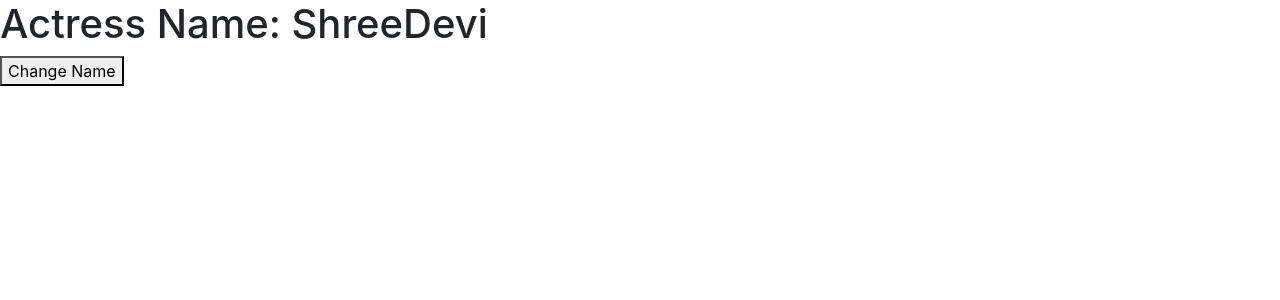
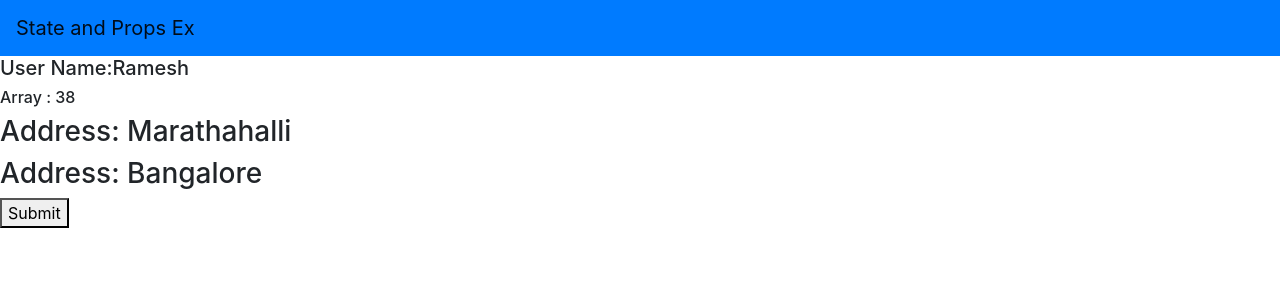
Before and after one commit to narasimhareddyprostack/Fullstack-sept10, a React (Create React App) app in the folder mcart/: page / in a window 1280 px wide. Shown: the top 300 px of the page. Built offline with nearby package versions, Linux system fonts and the light colour scheme.

Commit message:
prospandstate

```diff
--- a/mcart/src/App.js
+++ b/mcart/src/App.js
@@ -1,10 +1,11 @@
 import React from "react";
-import ChangeName from "./UserLogin/ChangeName";
-
+import Login from "./PSEx/Login";
+import NavBar from "./NavBar";
 function App() {
   return (
     <div>
-      <ChangeName />
+      <NavBar />
+      <Login />
     </div>
   );
 }
--- /dev/null
+++ b/mcart/src/NavBar.jsx
@@ -0,0 +1,15 @@
+import React from "react";
+
+function NavBar() {
+  return (
+    <div>
+      <nav class="navbar navbar-light bg-primary">
+        <a class="navbar-brand" href="#">
+          State and Props Ex
+        </a>
+      </nav>
+    </div>
+  );
+}
+
+export default NavBar;
--- /dev/null
+++ b/mcart/src/PSEx/Login.jsx
@@ -0,0 +1,31 @@
+import React from "react";
+import UserCart from "./UserCart";
+class Login extends React.Component {
+  state = {
+    name: "Ramesh",
+    size: [38, 40, 42],
+    address: {
+      houseNo: "#44",
+      street: "Marathahalli",
+      city: "Bangalore",
+    },
+    userLogin: () => {
+      this.setState({ name: "Mahesh", address:{
+        city:'Chennai'
+      } });
+    },
+  };
+  render() {
+    return (
+      <div>
+        <UserCart
+          name={this.state.name}
+          size={this.state.size}
+          address={this.state.address}
+          method1={this.state.userLogin}
+        />
+      </div>
+    );
+  }
+}
+export default Login;
--- /dev/null
+++ b/mcart/src/PSEx/UserCart.jsx
@@ -0,0 +1,23 @@
+import React, { Component } from "react";
+class UserCart extends Component {
+  xhandler = () => {
+    this.props.method1();
+  };
+  render() {
+    return (
+      <div>
+        <h5> User Name:{this.props.name}</h5>
+        <h6> Array : {this.props.size[0]}</h6>
+        <h3>Address: {this.props.address.street}</h3>
+        {/* <h5>Calling: {this.props.method1()}</h5> */}
+        <h3>Address: {this.props.address.city}</h3>
+        <button type="submit" onClick={this.xhandler}>
+          {" "}
+          Submit{" "}
+        </button>
+      </div>
+    );
+  }
+}
+
+export default UserCart;
```
Also changed, not shown: mcart/src/UserLogin/fatArrow.js (deleted, +0 -9 lines).
